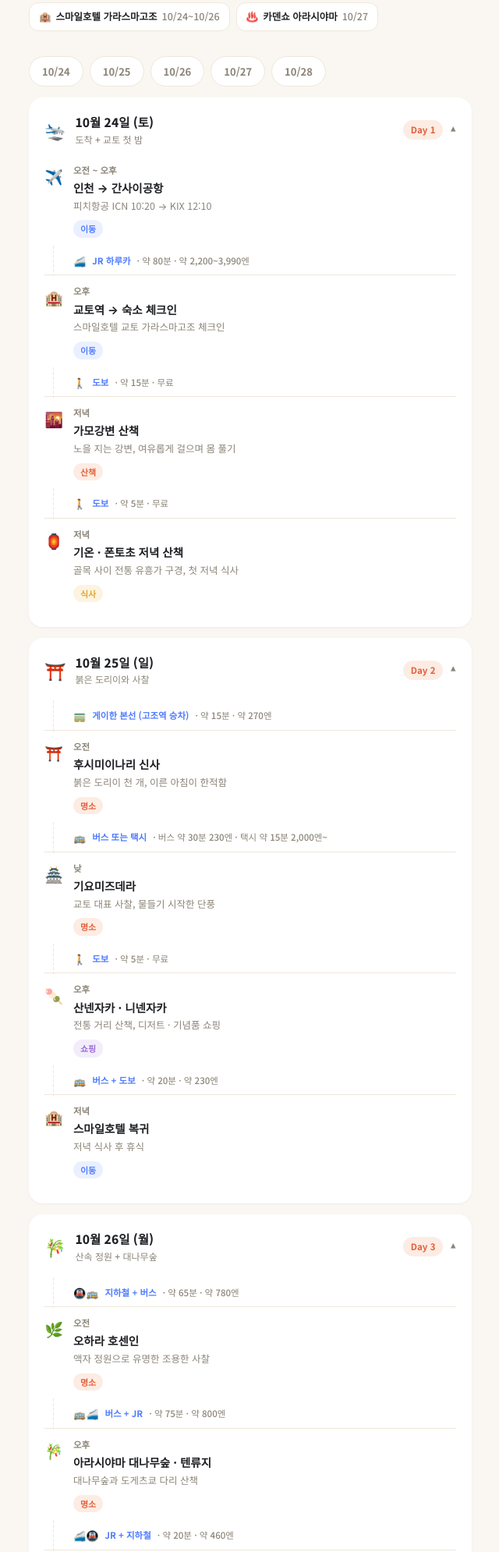
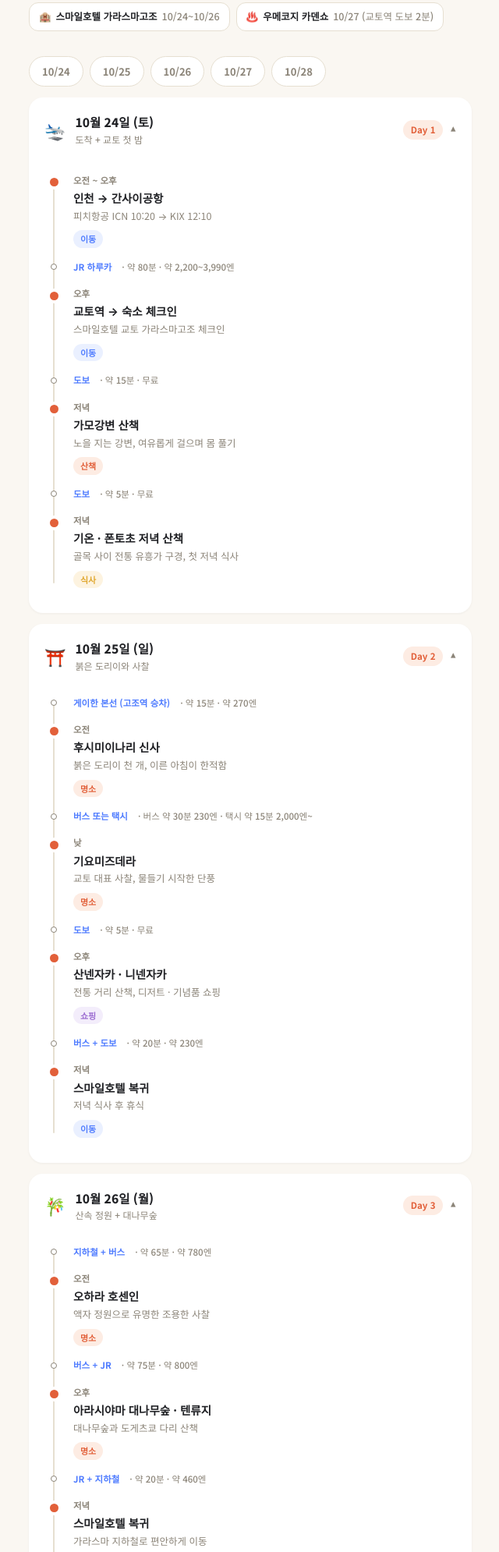
Before and after one commit to jykwondev-blip/kyoto-trip-with-mom, a plain HTML site: page index.html in a window 1280 px wide. Shown: the part 200-2190 px from the top of the page at 78% size, without its empty margins (319-959 px from the left). Drawn offline with Linux system fonts and the light colour scheme.

Commit message:
Add files via upload

```diff
--- a/index.html
+++ b/index.html
@@ -11,7 +11,7 @@
   :root{
     --bg:#faf7f2;
     --card:#ffffff;
-    --line:#eee7db;
+    --line:#e6dfd1;
     --ink:#1f2024;
     --ink-soft:#8b8478;
     --accent:#e2603a;
@@ -89,16 +89,39 @@
   .chev{font-size:13px; color:var(--ink-soft); transition:transform .2s;}
   details[open] .chev{transform:rotate(180deg);}
 
-  .day-body{padding:0 20px 20px;}
+  .day-body{padding:4px 20px 22px;}
+
+  /* continuous vertical route line behind everything */
+  .timeline{position:relative;}
+  .timeline::before{
+    content:'';
+    position:absolute;
+    left:11px;
+    top:16px;
+    bottom:16px;
+    width:2px;
+    background:var(--line);
+    border-radius:2px;
+  }
 
   .stop{
+    position:relative;
     display:flex; gap:13px;
-    padding:12px 0;
-    border-top:1px solid var(--line);
+    padding:10px 0;
   }
-  .stop:first-child{border-top:none; padding-top:2px;}
-  .stop .icon{font-size:19px; flex:0 0 24px; text-align:center; padding-top:2px;}
-  .stop .content{flex:1;}
+  .stop .icon{
+    position:relative; z-index:1;
+    flex:0 0 24px; height:24px;
+    display:flex; align-items:center; justify-content:center;
+  }
+  .stop .icon::after{
+    content:'';
+    width:11px; height:11px;
+    border-radius:50%;
+    background:var(--accent);
+    box-shadow:0 0 0 4px var(--card);
+  }
+  .stop .content{flex:1; padding-top:1px;}
   .stop .time{font-size:11.5px; font-weight:700; color:var(--ink-soft); margin-bottom:3px; display:block;}
   .stop .title{font-size:14.5px; font-weight:700; margin:0 0 3px;}
   .stop .desc{font-size:12.5px; color:var(--ink-soft); margin:0 0 6px;}
@@ -109,19 +132,24 @@
   .tag.food{color:var(--food); background:var(--food-bg);}
   .tag.sight{color:var(--sight); background:var(--sight-bg);}
 
-  /* transit connector row */
+  /* transit connector row — sits on the same line, smaller marker */
   .transit{
-    display:flex; align-items:center; gap:8px;
-    padding:8px 0 8px 37px;
     position:relative;
+    display:flex; align-items:center; gap:13px;
+    padding:6px 0;
   }
-  .transit::before{
+  .transit .t-icon{
+    position:relative; z-index:1;
+    flex:0 0 24px; height:16px;
+    display:flex; align-items:center; justify-content:center;
+  }
+  .transit .t-icon::after{
     content:'';
-    position:absolute; left:11px; top:-2px; bottom:-2px;
-    width:1px; background-image:linear-gradient(var(--line) 60%, transparent 0%);
-    background-size:2px 6px; background-repeat:repeat-y;
+    width:6px; height:6px;
+    border-radius:50%;
+    background:var(--card);
+    border:1.5px solid var(--ink-soft);
   }
-  .transit .t-icon{font-size:13px;}
   .transit .t-text{font-size:11.5px; color:var(--move); font-weight:600;}
   .transit .t-meta{font-size:11.5px; color:var(--ink-soft); font-weight:500;}
   .transit .t-meta::before{content:'· ';}
@@ -143,7 +171,7 @@
       <div class="flight-chip">✈️ <b>피치항공</b> ICN 10:20 → KIX 12:10</div>
       <div class="flight-chip">✈️ <b>이스타항공</b> KIX 17:00 → PUS 18:30</div>
       <div class="flight-chip">🏨 <b>스마일호텔 가라스마고조</b> 10/24~10/26</div>
-      <div class="flight-chip">♨️ <b>카덴쇼 아라시야마</b> 10/27</div>
+      <div class="flight-chip">♨️ <b>우메코지 카덴쇼</b> 10/27 (교토역 도보 2분)</div>
     </div>
   </header>
 
@@ -165,8 +193,9 @@
       <div style="display:flex;align-items:center;"><span class="day-badge">Day 1</span><span class="chev">▾</span></div>
     </summary>
     <div class="day-body">
+      <div class="timeline">
         <div class="stop">
-        <span class="icon">✈️</span>
+          <span class="icon"></span>
           <div class="content">
             <span class="time">오전 ~ 오후</span>
             <p class="title">인천 → 간사이공항</p>
@@ -174,9 +203,9 @@
             <span class="tag move">이동</span>
           </div>
         </div>
-      <div class="transit"><span class="t-icon">🚄</span><span class="t-text">JR 하루카</span><span class="t-meta">약 80분 · 약 2,200~3,990엔</span></div>
+        <div class="transit"><span class="t-icon"></span><span class="t-text">JR 하루카</span><span class="t-meta">약 80분 · 약 2,200~3,990엔</span></div>
         <div class="stop">
-        <span class="icon">🏨</span>
+          <span class="icon"></span>
           <div class="content">
             <span class="time">오후</span>
             <p class="title">교토역 → 숙소 체크인</p>
@@ -184,9 +213,9 @@
             <span class="tag move">이동</span>
           </div>
         </div>
-      <div class="transit"><span class="t-icon">🚶</span><span class="t-text">도보</span><span class="t-meta">약 15분 · 무료</span></div>
+        <div class="transit"><span class="t-icon"></span><span class="t-text">도보</span><span class="t-meta">약 15분 · 무료</span></div>
         <div class="stop">
-        <span class="icon">🌇</span>
+          <span class="icon"></span>
           <div class="content">
             <span class="time">저녁</span>
             <p class="title">가모강변 산책</p>
@@ -194,14 +223,15 @@
             <span class="tag sight">산책</span>
           </div>
         </div>
-      <div class="transit"><span class="t-icon">🚶</span><span class="t-text">도보</span><span class="t-meta">약 5분 · 무료</span></div>
+        <div class="transit"><span class="t-icon"></span><span class="t-text">도보</span><span class="t-meta">약 5분 · 무료</span></div>
         <div class="stop">
-        <span class="icon">🏮</span>
+          <span class="icon"></span>
           <div class="content">
             <span class="time">저녁</span>
             <p class="title">기온 · 폰토초 저녁 산책</p>
             <p class="desc">골목 사이 전통 유흥가 구경, 첫 저녁 식사</p>
             <span class="tag food">식사</span>
+          </div>
         </div>
       </div>
     </div>
@@ -217,9 +247,10 @@
       <div style="display:flex;align-items:center;"><span class="day-badge">Day 2</span><span class="chev">▾</span></div>
     </summary>
     <div class="day-body">
-      <div class="transit"><span class="t-icon">🚃</span><span class="t-text">게이한 본선 (고조역 승차)</span><span class="t-meta">약 15분 · 약 270엔</span></div>
+      <div class="timeline">
+        <div class="transit"><span class="t-icon"></span><span class="t-text">게이한 본선 (고조역 승차)</span><span class="t-meta">약 15분 · 약 270엔</span></div>
         <div class="stop">
-        <span class="icon">⛩️</span>
+          <span class="icon"></span>
           <div class="content">
             <span class="time">오전</span>
             <p class="title">후시미이나리 신사</p>
@@ -227,9 +258,9 @@
             <span class="tag sight">명소</span>
           </div>
         </div>
-      <div class="transit"><span class="t-icon">🚌</span><span class="t-text">버스 또는 택시</span><span class="t-meta">버스 약 30분 230엔 · 택시 약 15분 2,000엔~</span></div>
+        <div class="transit"><span class="t-icon"></span><span class="t-text">버스 또는 택시</span><span class="t-meta">버스 약 30분 230엔 · 택시 약 15분 2,000엔~</span></div>
         <div class="stop">
-        <span class="icon">🏯</span>
+          <span class="icon"></span>
           <div class="content">
             <span class="time">낮</span>
             <p class="title">기요미즈데라</p>
@@ -237,9 +268,9 @@
             <span class="tag sight">명소</span>
           </div>
         </div>
-      <div class="transit"><span class="t-icon">🚶</span><span class="t-text">도보</span><span class="t-meta">약 5분 · 무료</span></div>
+        <div class="transit"><span class="t-icon"></span><span class="t-text">도보</span><span class="t-meta">약 5분 · 무료</span></div>
         <div class="stop">
-        <span class="icon">🍡</span>
+          <span class="icon"></span>
           <div class="content">
             <span class="time">오후</span>
             <p class="title">산넨자카 · 니넨자카</p>
@@ -247,14 +278,15 @@
             <span class="tag shop">쇼핑</span>
           </div>
         </div>
-      <div class="transit"><span class="t-icon">🚌</span><span class="t-text">버스 + 도보</span><span class="t-meta">약 20분 · 약 230엔</span></div>
+        <div class="transit"><span class="t-icon"></span><span class="t-text">버스 + 도보</span><span class="t-meta">약 20분 · 약 230엔</span></div>
         <div class="stop">
-        <span class="icon">🏨</span>
+          <span class="icon"></span>
           <div class="content">
             <span class="time">저녁</span>
             <p class="title">스마일호텔 복귀</p>
             <p class="desc">저녁 식사 후 휴식</p>
             <span class="tag move">이동</span>
+          </div>
         </div>
       </div>
     </div>
@@ -270,9 +302,10 @@
       <div style="display:flex;align-items:center;"><span class="day-badge">Day 3</span><span class="chev">▾</span></div>
     </summary>
     <div class="day-body">
-      <div class="transit"><span class="t-icon">🚇🚌</span><span class="t-text">지하철 + 버스</span><span class="t-meta">약 65분 · 약 780엔</span></div>
+      <div class="timeline">
+        <div class="transit"><span class="t-icon"></span><span class="t-text">지하철 + 버스</span><span class="t-meta">약 65분 · 약 780엔</span></div>
         <div class="stop">
-        <span class="icon">🌿</span>
+          <span class="icon"></span>
           <div class="content">
             <span class="time">오전</span>
             <p class="title">오하라 호센인</p>
@@ -280,9 +313,9 @@
             <span class="tag sight">명소</span>
           </div>
         </div>
-      <div class="transit"><span class="t-icon">🚌🚄</span><span class="t-text">버스 + JR</span><span class="t-meta">약 75분 · 약 800엔</span></div>
+        <div class="transit"><span class="t-icon"></span><span class="t-text">버스 + JR</span><span class="t-meta">약 75분 · 약 800엔</span></div>
         <div class="stop">
-        <span class="icon">🎋</span>
+          <span class="icon"></span>
           <div class="content">
             <span class="time">오후</span>
             <p class="title">아라시야마 대나무숲 · 텐류지</p>
@@ -290,14 +323,15 @@
             <span class="tag sight">명소</span>
           </div>
         </div>
-      <div class="transit"><span class="t-icon">🚄🚇</span><span class="t-text">JR + 지하철</span><span class="t-meta">약 20분 · 약 460엔</span></div>
+        <div class="transit"><span class="t-icon"></span><span class="t-text">JR + 지하철</span><span class="t-meta">약 20분 · 약 460엔</span></div>
         <div class="stop">
-        <span class="icon">🏨</span>
+          <span class="icon"></span>
           <div class="content">
             <span class="time">저녁</span>
             <p class="title">스마일호텔 복귀</p>
             <p class="desc">가라스마 지하철로 편안하게 이동</p>
             <span class="tag move">이동</span>
+          </div>
         </div>
       </div>
     </div>
@@ -313,9 +347,10 @@
       <div style="display:flex;align-items:center;"><span class="day-badge">Day 4</span><span class="chev">▾</span></div>
     </summary>
     <div class="day-body">
-      <div class="transit"><span class="t-icon">🚇</span><span class="t-text">지하철 (환승 1회)</span><span class="t-meta">약 15분 · 약 260엔</span></div>
+      <div class="timeline">
+        <div class="transit"><span class="t-icon"></span><span class="t-text">지하철 (환승 1회)</span><span class="t-meta">약 15분 · 약 260엔</span></div>
         <div class="stop">
-        <span class="icon">🏯</span>
+          <span class="icon"></span>
           <div class="content">
             <span class="time">오전</span>
             <p class="title">니조성</p>
@@ -323,9 +358,9 @@
             <span class="tag sight">명소</span>
           </div>
         </div>
-      <div class="transit"><span class="t-icon">🚇</span><span class="t-text">지하철 (환승 1회)</span><span class="t-meta">약 15분 · 약 260엔</span></div>
+        <div class="transit"><span class="t-icon"></span><span class="t-text">지하철 (환승 1회)</span><span class="t-meta">약 15분 · 약 260엔</span></div>
         <div class="stop">
-        <span class="icon">🍥</span>
+          <span class="icon"></span>
           <div class="content">
             <span class="time">점심</span>
             <p class="title">니시키시장 + 스누피차야</p>
@@ -333,9 +368,9 @@
             <span class="tag food">식사</span>
           </div>
         </div>
-      <div class="transit"><span class="t-icon">🚶</span><span class="t-text">도보</span><span class="t-meta">약 10분 · 무료</span></div>
+        <div class="transit"><span class="t-icon"></span><span class="t-text">도보</span><span class="t-meta">약 10분 · 무료</span></div>
         <div class="stop">
-        <span class="icon">🎏</span>
+          <span class="icon"></span>
           <div class="content">
             <span class="time">오후</span>
             <p class="title">키디랜드 교토</p>
@@ -343,14 +378,15 @@
             <span class="tag shop">쇼핑</span>
           </div>
         </div>
-      <div class="transit"><span class="t-icon">🚃</span><span class="t-text">한큐선 (가쓰라 환승)</span><span class="t-meta">약 25~30분 · 약 250엔</span></div>
+        <div class="transit"><span class="t-icon"></span><span class="t-text">지하철 + JR (교토역 환승)</span><span class="t-meta">약 15분 · 약 370엔</span></div>
         <div class="stop">
-        <span class="icon">♨️</span>
+          <span class="icon"></span>
           <div class="content">
             <span class="time">저녁</span>
-          <p class="title">카덴쇼 체크인 (1박)</p>
-          <p class="desc">아라시야마 온천, 가족탕 무료 이용</p>
+            <p class="title">우메코지 카덴쇼 체크인 (1박)</p>
+            <p class="desc">JR 우메코지쿄토니시역 도보 2분, 대욕장·가족탕 온천</p>
             <span class="tag onsen">온천</span>
+          </div>
         </div>
       </div>
     </div>
@@ -366,8 +402,9 @@
       <div style="display:flex;align-items:center;"><span class="day-badge">Day 5</span><span class="chev">▾</span></div>
     </summary>
     <div class="day-body">
+      <div class="timeline">
         <div class="stop">
-        <span class="icon">♨️</span>
+          <span class="icon"></span>
           <div class="content">
             <span class="time">오전</span>
             <p class="title">온천 후 체크아웃</p>
@@ -375,24 +412,25 @@
             <span class="tag onsen">온천</span>
           </div>
         </div>
-      <div class="transit"><span class="t-icon">🚃</span><span class="t-text">한큐선 (가쓰라 환승)</span><span class="t-meta">약 20분 · 약 230엔</span></div>
+        <div class="transit"><span class="t-icon"></span><span class="t-text">JR (교토역 경유)</span><span class="t-meta">약 3분 · 약 150엔</span></div>
         <div class="stop">
-        <span class="icon">🚌</span>
+          <span class="icon"></span>
           <div class="content">
             <span class="time">정오</span>
-          <p class="title">시조오미야역 도착</p>
-          <p class="desc">공항행 리무진버스 탑승 준비</p>
+            <p class="title">교토역 도착 → 하루카 탑승</p>
+            <p class="desc">JR 하루카 특급으로 간사이공항 이동</p>
             <span class="tag move">이동</span>
           </div>
         </div>
-      <div class="transit"><span class="t-icon">🚌</span><span class="t-text">리무진버스</span><span class="t-meta">약 85~90분 · 약 2,600엔</span></div>
+        <div class="transit"><span class="t-icon"></span><span class="t-text">JR 하루카 특급</span><span class="t-meta">약 80분 · 약 2,200~3,990엔</span></div>
         <div class="stop">
-        <span class="icon">✈️</span>
+          <span class="icon"></span>
           <div class="content">
             <span class="time">오후</span>
             <p class="title">간사이 → 김해</p>
             <p class="desc">이스타항공 KIX 17:00 → PUS 18:30</p>
             <span class="tag move">이동</span>
+          </div>
         </div>
       </div>
     </div>
```
Lines whose indentation alone changed are shown as unchanged.
